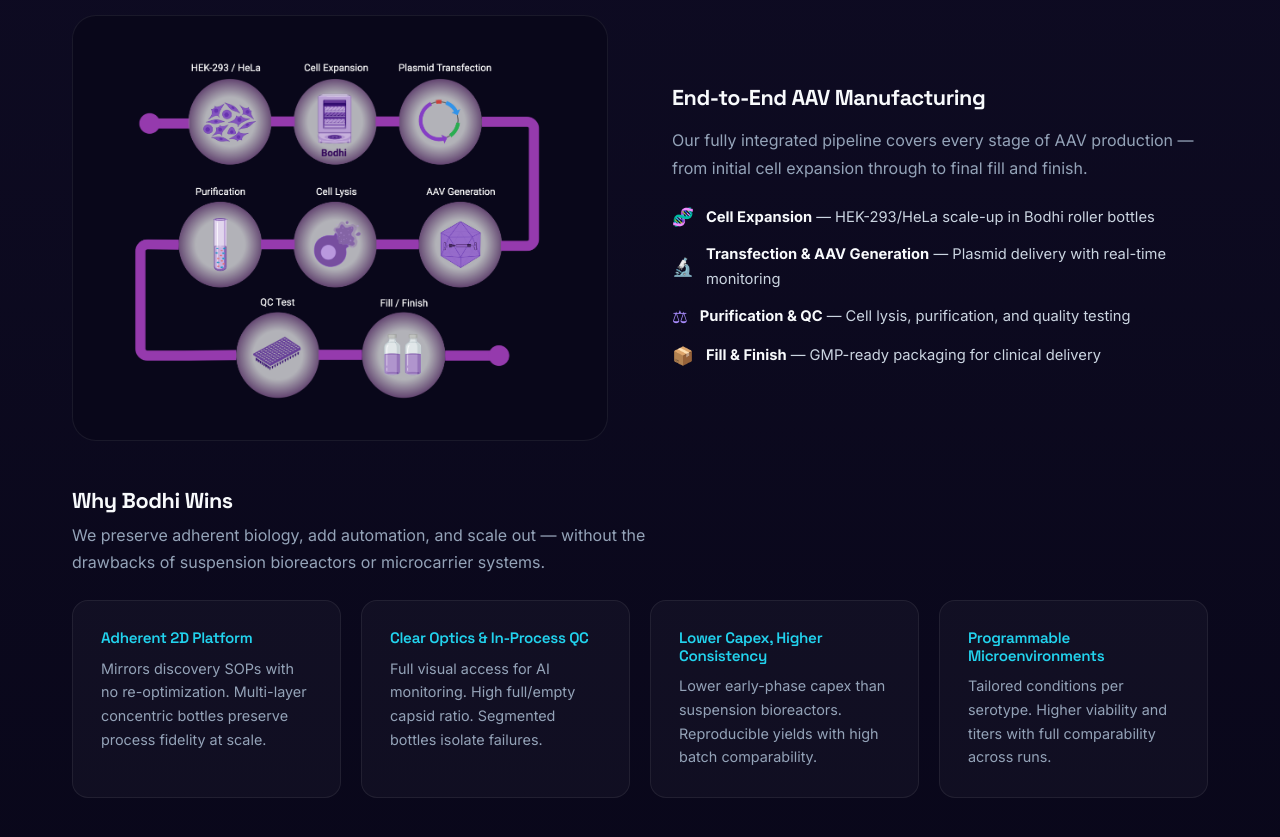
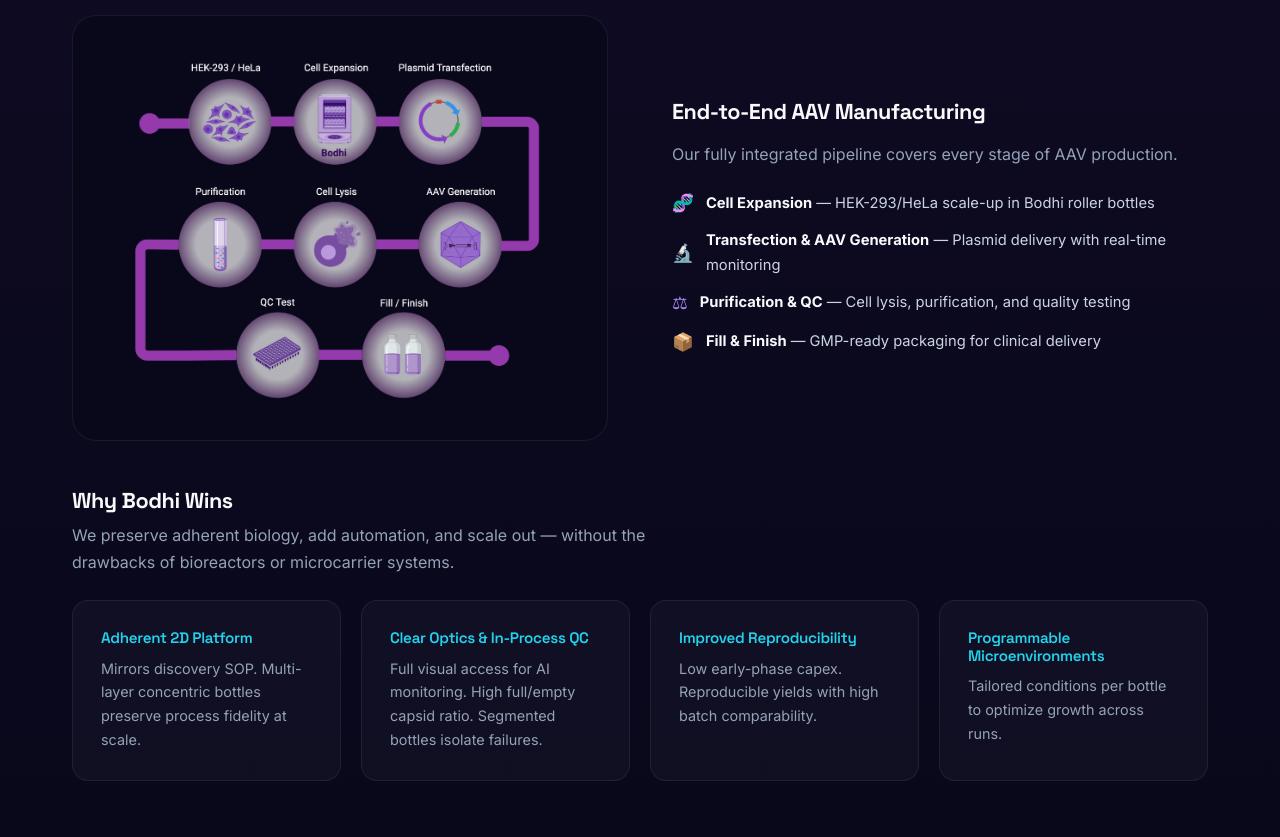
Before and after one commit to rdsmit-debug/appraiseye-website, a plain HTML site: page index.html in a window 1280 px wide. Shown: the part 4820-5657 px from the top of the page. Drawn offline with Linux system fonts and the light colour scheme; a script that the page names is missing.

Commit message:
Update index.html

```diff
--- a/index.html
+++ b/index.html
@@ -1235,7 +1235,7 @@
       <div>
         <h3 style="font-size:1.35rem; color:var(--white); margin-bottom:1rem;">Bodhi</h3>
         <p style="color:var(--gray-400); margin-bottom:1.25rem; line-height:1.75;">An automated roller bottle system for adherent AAV production. Real-time monitoring, automated feeding, and environmental control in a compact form factor.</p>
-        <p style="color:var(--gray-400); margin-bottom:1.25rem; line-height:1.75;">GMP-ready scale-up that aligns research with commerical manufacturing.</p>
+        <p style="color:var(--gray-400); margin-bottom:1.25rem; line-height:1.75;">Scale-up that aligns research with commerical manufacturing.</p>
         <p style="color:var(--gray-400); line-height:1.75;">Self-contained platform available in 3 x 3 and 5 x 5 profiles.</p>
       </div>
     </div>
@@ -1247,7 +1247,7 @@
       </div>
       <div>
         <h3 style="font-size:1.35rem; color:var(--white); margin-bottom:1rem;">End-to-End AAV Manufacturing</h3>
-        <p style="color:var(--gray-400); margin-bottom:1.25rem; line-height:1.75;">Our fully integrated pipeline covers every stage of AAV production — from initial cell expansion through to final fill and finish.</p>
+        <p style="color:var(--gray-400); margin-bottom:1.25rem; line-height:1.75;">Our fully integrated pipeline covers every stage of AAV production.</p>
         <div style="display:flex; flex-direction:column; gap:0.6rem;">
           <div style="display:flex; align-items:center; gap:0.75rem;">
             <span style="color:var(--purple-400); font-size:1.1rem;">&#x1F9EC;</span>
@@ -1272,23 +1272,23 @@
     <!-- Why Bodhi Wins -->
     <div style="margin-top:3rem;">
       <h3 style="font-size:1.35rem; color:var(--white); margin-bottom:0.5rem;">Why Bodhi Wins</h3>
-      <p style="color:var(--gray-400); margin-bottom:1.5rem; max-width:600px;">We preserve adherent biology, add automation, and scale out — without the drawbacks of suspension bioreactors or microcarrier systems.</p>
+      <p style="color:var(--gray-400); margin-bottom:1.5rem; max-width:600px;">We preserve adherent biology, add automation, and scale out — without the drawbacks of bioreactors or microcarrier systems.</p>
       <div class="card-grid" style="grid-template-columns:repeat(auto-fit, minmax(250px, 1fr));">
         <div class="card">
           <h3 style="color:var(--cyan-400); font-size:0.95rem;">Adherent 2D Platform</h3>
-          <p>Mirrors discovery SOPs with no re-optimization. Multi-layer concentric bottles preserve process fidelity at scale.</p>
+          <p>Mirrors discovery SOP. Multi-layer concentric bottles preserve process fidelity at scale.</p>
         </div>
         <div class="card">
           <h3 style="color:var(--cyan-400); font-size:0.95rem;">Clear Optics & In-Process QC</h3>
           <p>Full visual access for AI monitoring. High full/empty capsid ratio. Segmented bottles isolate failures.</p>
         </div>
         <div class="card">
-          <h3 style="color:var(--cyan-400); font-size:0.95rem;">Lower Capex, Higher Consistency</h3>
-          <p>Lower early-phase capex than suspension bioreactors. Reproducible yields with high batch comparability.</p>
+          <h3 style="color:var(--cyan-400); font-size:0.95rem;">Improved Reproducibility</h3>
+          <p>Low early-phase capex. Reproducible yields with high batch comparability.</p>
         </div>
         <div class="card">
           <h3 style="color:var(--cyan-400); font-size:0.95rem;">Programmable Microenvironments</h3>
-          <p>Tailored conditions per serotype. Higher viability and titers with full comparability across runs.</p>
+          <p>Tailored conditions per bottle to optimize growth across runs.</p>
         </div>
       </div>
     </div>
```
